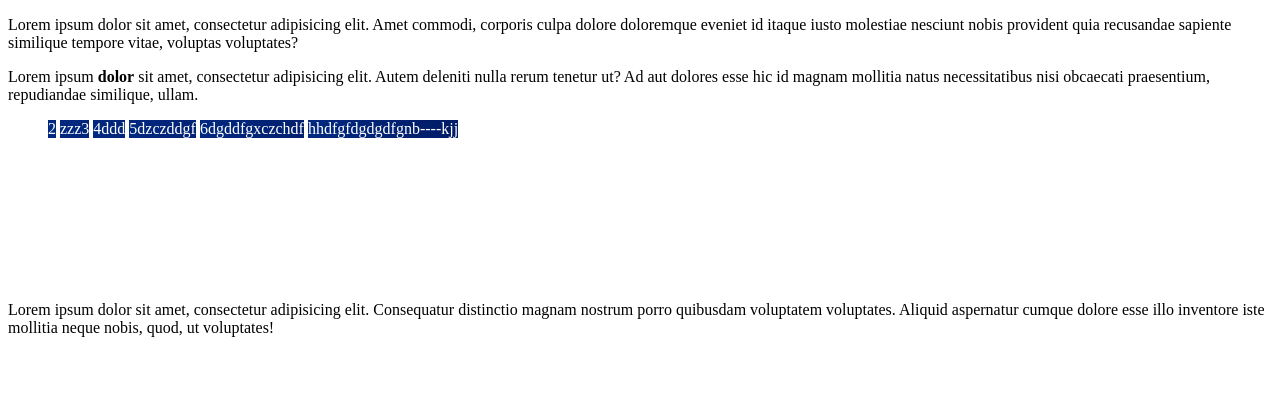
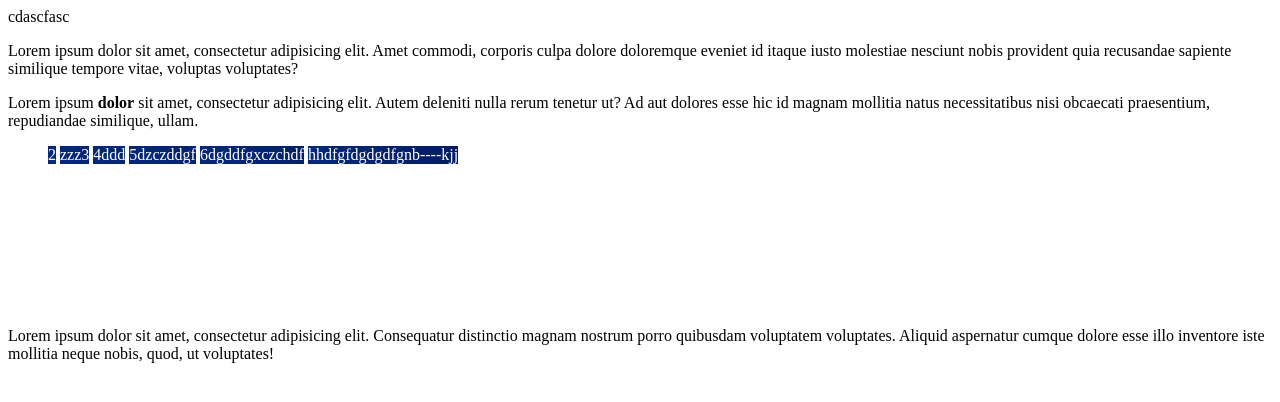
Before and after one commit to zhanadamian/new1, a plain HTML site: page index.html in a window 1280 px wide. Drawn offline with Linux system fonts and the light colour scheme.

Commit message:
27.11.2017

```diff
--- a/index.html
+++ b/index.html
@@ -17,7 +17,7 @@
 <body>
 
 <div class="row">
-    <div class="col-md-1"></div>
+    <div class="col-md-1">   cdascfasc</div>
     <div class="col-md-2"></div>
     <div class="col-md-3"></div>
     <div class="col-md-4"></div>
```
